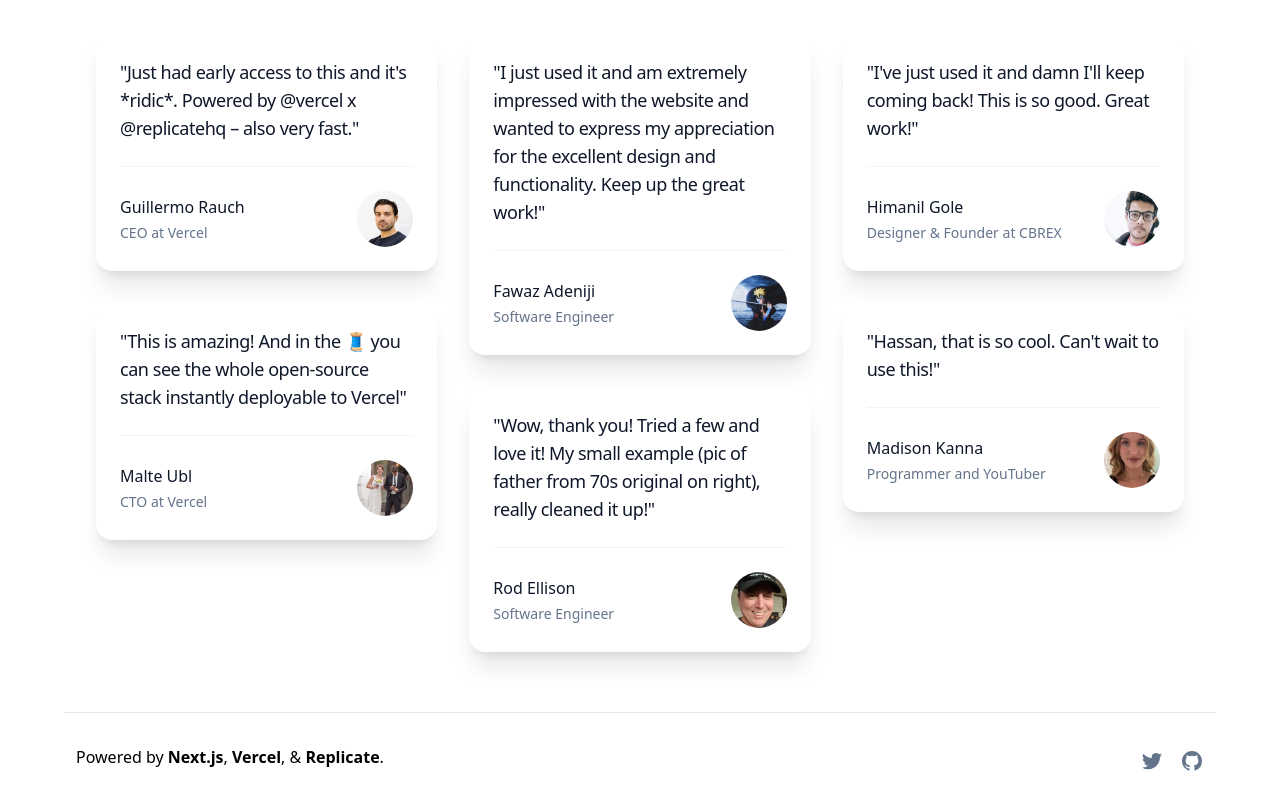
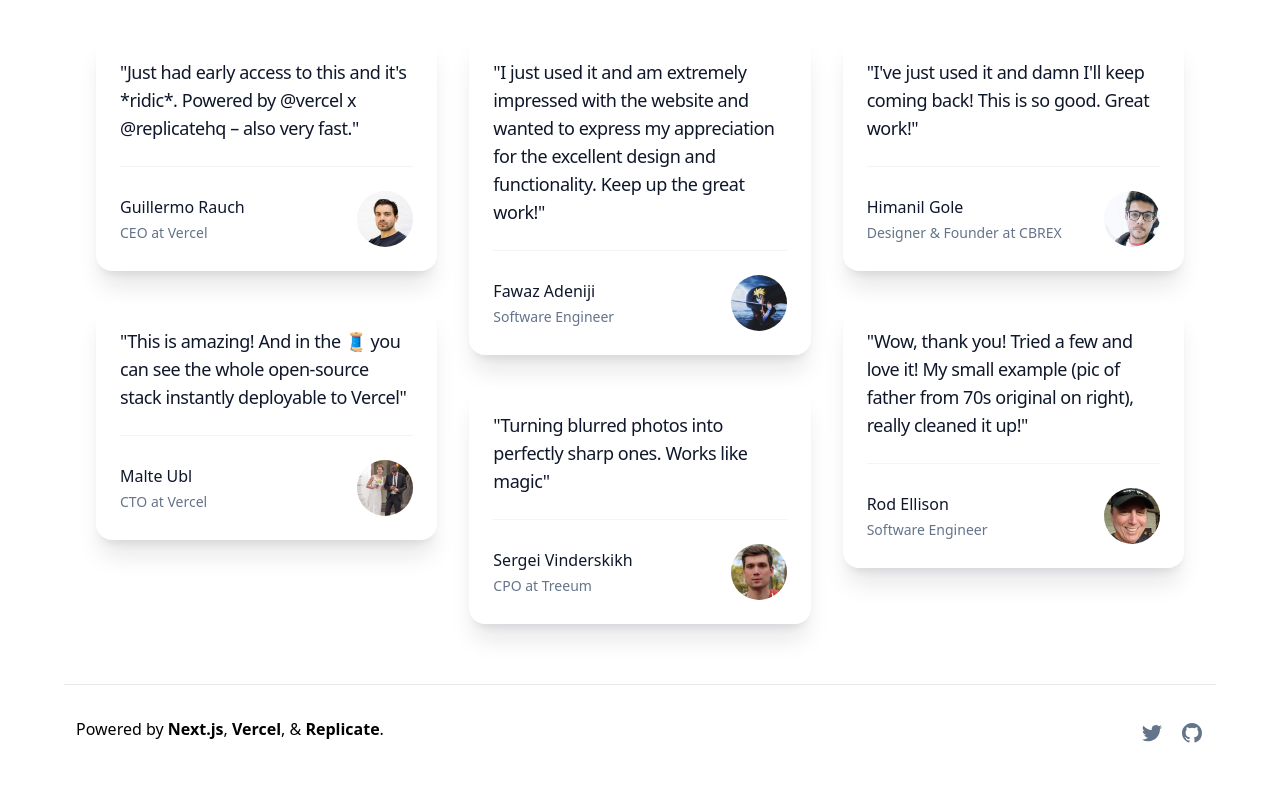
Before and after one commit to gahanmakwana/AI-based-SaaS-App, a Next.js app: page / in a window 1280 px wide. Shown: the part 1204-2004 px from the top of the page. After the commit the page ends 1976 px from the top, so only its background shows below. Built offline with nearby package versions, Linux system fonts and the light colour scheme.

Commit message:
added testimonial

```diff
--- a/components/Testimonials.tsx
+++ b/components/Testimonials.tsx
@@ -36,12 +36,12 @@ const testimonials = [
     },
     {
       content:
-        "Wow, thank you! Tried a few and love it! My small example (pic of father from 70s original on right), really cleaned it up!",
-      link: "https://twitter.com/rod_ellison/status/1612513333302775809",
+        "Turning blurred photos into perfectly sharp ones. Works like magic",
+      link: "https://twitter.com/sergvind/status/1612610058369515521",
       author: {
-        name: "Rod Ellison",
-        role: "Software Engineer",
-        image: "/rod.jpg",
+        name: "Sergei Vinderskikh",
+        role: "CPO at Treeum",
+        image: "/sergei.jpg",
       },
     },
   ],
@@ -57,12 +57,13 @@ const testimonials = [
       },
     },
     {
-      content: "Hassan, that is so cool. Can't wait to use this!",
-      link: "https://twitter.com/Madisonkanna/status/1611893042306502657",
+      content:
+        "Wow, thank you! Tried a few and love it! My small example (pic of father from 70s original on right), really cleaned it up!",
+      link: "https://twitter.com/rod_ellison/status/1612513333302775809",
       author: {
-        name: "Madison Kanna",
-        role: "Programmer and YouTuber",
-        image: "/madison.jpg",
+        name: "Rod Ellison",
+        role: "Software Engineer",
+        image: "/rod.jpg",
       },
     },
   ],
```
Also changed, not shown: public/madison.jpg (deleted), public/sergei.jpg (added).
